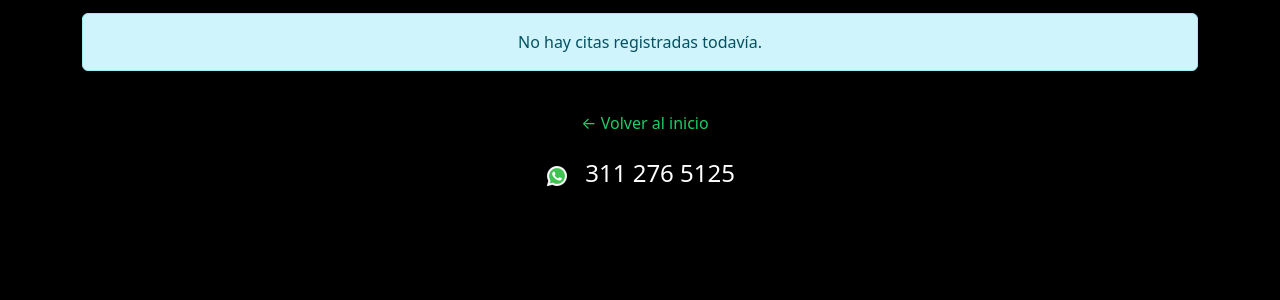
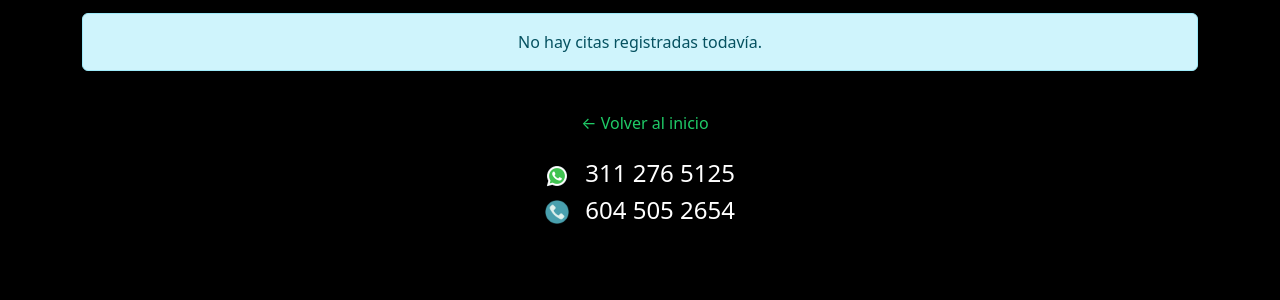
Before and after one commit to blusubz/cosmetologia-spa, a Flask app: page /bookings in a window 1280 px wide. Shown: the part 163-463 px from the top of the page. Run offline with Flask 3, Linux system fonts and the light colour scheme; parts of the project's set-up code (start-up, migrations or seed data) failed here and were passed over.

Commit message:
Update base.html

```diff
--- a/templates/base.html
+++ b/templates/base.html
@@ -33,7 +33,11 @@
             <h4>
                 <img src="{{ url_for('static', filename='images/whatsapp.png') }}" alt="WhatsApp" class="icon">
                 <a href="https://wa.me/573112765125" target="_blank">311 276 5125</a>
-                </h4>
+            </h4>
+            <h4>
+                <img src="{{ url_for('static', filename='images/phone.png') }}" alt="Telefono" class="icon">
+                <a href="tel:+576045052654">604 505 2654</a>
+            </h4>
         {% endblock %}
     </footer>
 
```
